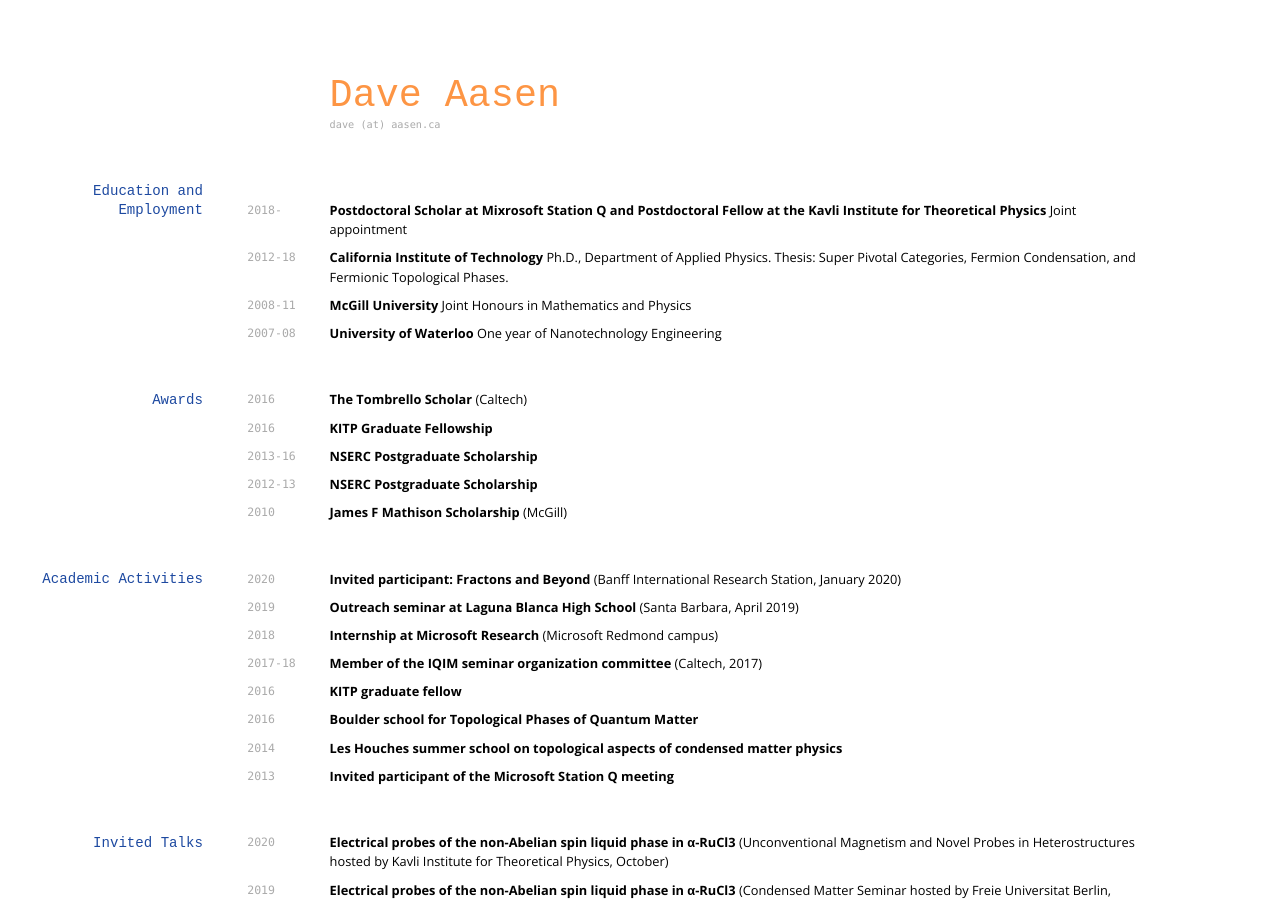
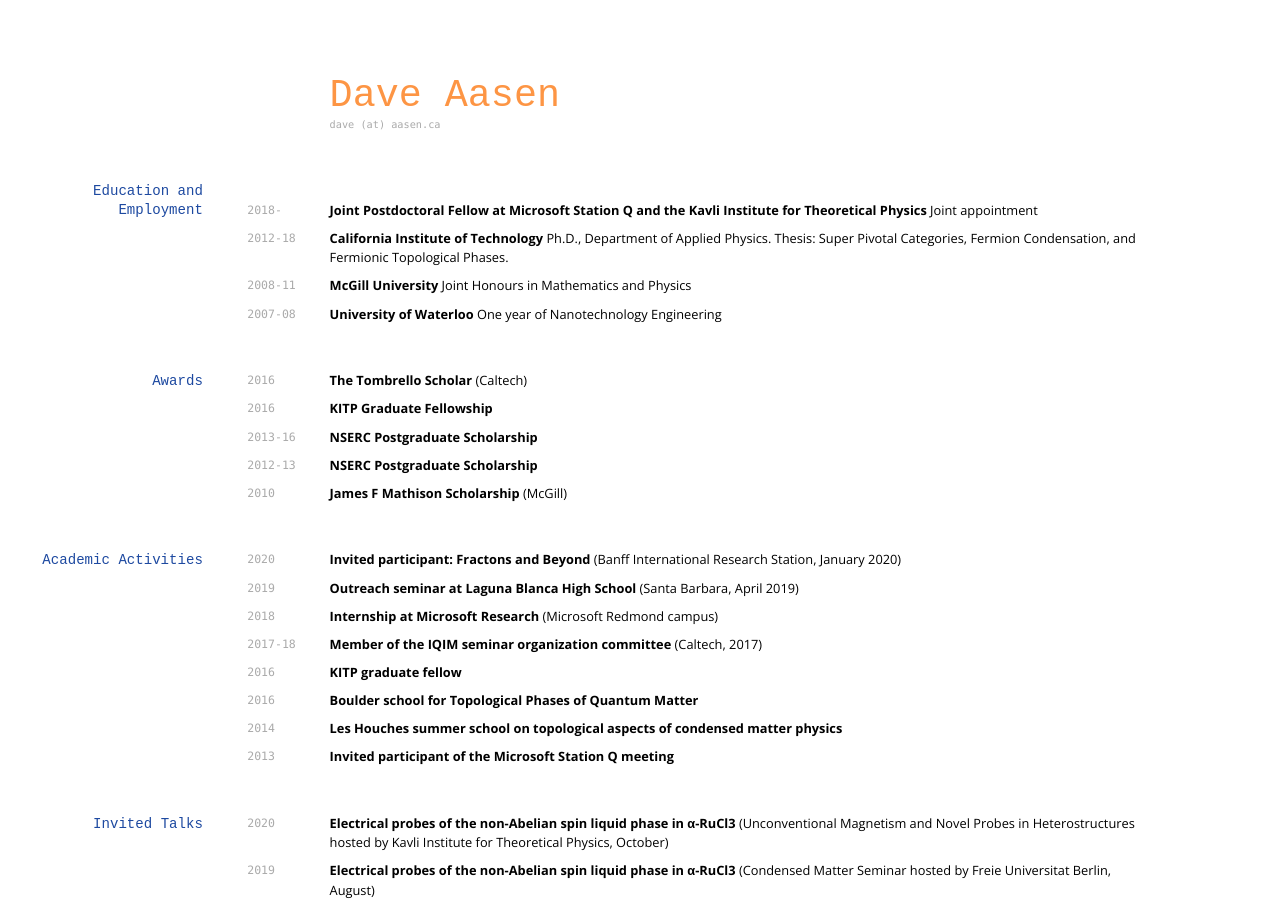
Before and after one commit to davidaasen/davidaasen.github.io, a Jekyll site: the page built from CV.md, in a window 1280 px wide and 900 px high. Built offline with Jekyll 4.4.1, drawn with Linux system fonts in a browser that asks for light colours; nearby versions of some CDN libraries.

Commit message:
Update CV.md

```diff
--- a/CV.md
+++ b/CV.md
@@ -12,7 +12,7 @@ title: David Aasen's CV
 ## Education and Employment
 
 `2018-`
-__Postdoctoral Scholar at Mixrosoft Station Q and Postdoctoral Fellow at the Kavli Institute for Theoretical Physics__ Joint appointment
+__Joint Postdoctoral Fellow at Microsoft Station Q and the Kavli Institute for Theoretical Physics__ Joint appointment
 
 `2012-18`
 __California Institute of Technology__ Ph.D., Department of Applied Physics. Thesis: Super Pivotal Categories, Fermion Condensation, and Fermionic Topological Phases.
```
